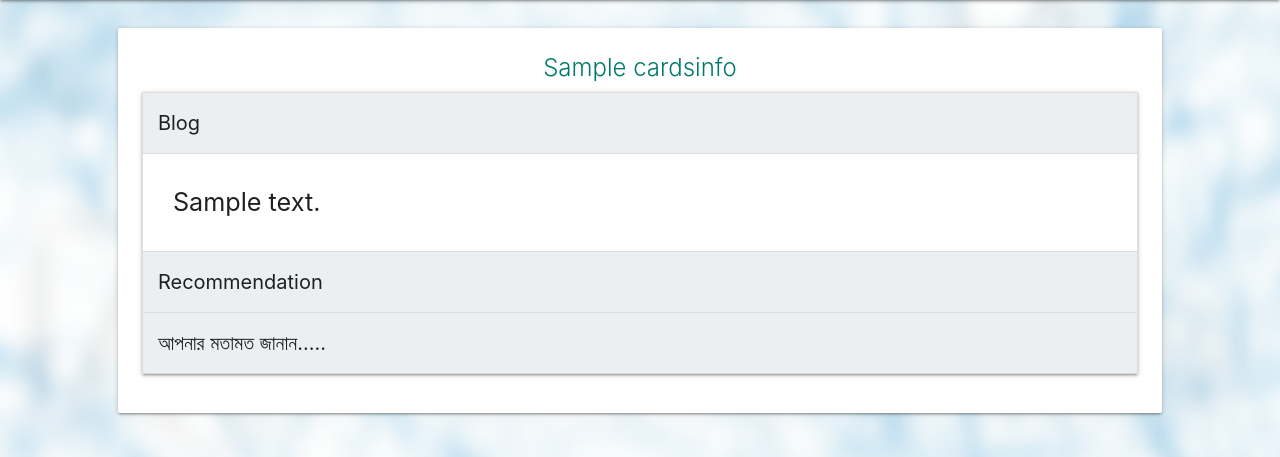
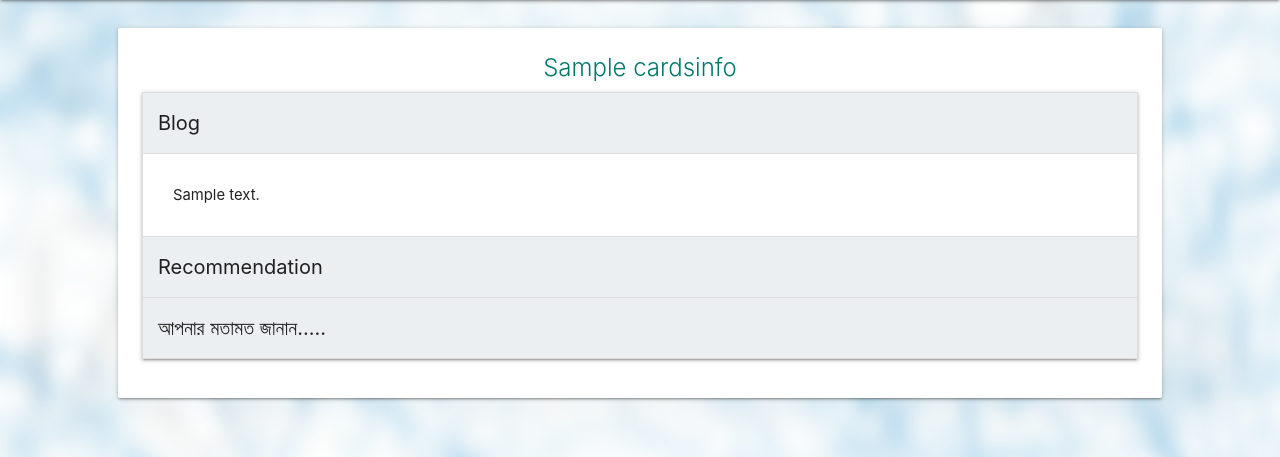
Before and after one commit to nahK994/BanglayML, a Django app: page /1/ in a window 1280 px wide. Shown: the part 64-521 px from the top of the page. Run offline with Django 3.2, Linux system fonts and the light colour scheme; tables that the repository leaves empty hold one stand-in row (values such as "Sample post"); some libraries are stand-ins or nearby versions.

Commit message:
here we go again

```diff
--- a/testApp/templates/Text.html
+++ b/testApp/templates/Text.html
@@ -20,13 +20,13 @@
                                                 </code>
                                             </pre>
                                         {% elif i|length == 2 and i.0 == '<span>' %}
-                                            <p class="flow-text center-left" style="display: inline;"><span class="teal-text">{{i.1}}</span></p>
+                                            <p class="flow-text center-left" style="font-size: 99%; display: inline;"><span class="teal-text">{{i.1}}</span></p>
                                         {% elif i|length == 2 and i.0 == '<blockquote>' %}
-                                            <blockquote style="">{{i.1}}</blockquote>
+                                            <blockquote style="font-size: 99%;">{{i.1}}</blockquote>
                                         {% elif i == '<br>' %}
                                             <br>
                                         {% else %}
-                                            <p class="flow-text center-left" style=" display: inline;">{{i}}</p>
+                                            <p class="flow-text center-left" style="font-size: 99%; display: inline;">{{i}}</p>
                                         {% endif %}
                                     {% endfor %}
                         </div>
@@ -36,7 +36,7 @@
                         <div class="collapsible-header blue-grey lighten-5" style="font-size: 20px;">Recommendation</div>
                         <div class="collapsible-body">
                             {% for aaa in recommendationList %}
-                            <a href="{{aaa.reference_link}}" target="_blank"><span class="flow-text" style="font-size: 95%;">{{aaa.reference_title}}</span></a><br>
+                            <a href="{{aaa.reference_link}}" target="_blank"><span class="flow-text" style="font-size: 99%;">{{aaa.reference_title}}</span></a><br>
                             {% endfor %}
                         </div>
                     </li>
--- a/testSite/settings.py
+++ b/testSite/settings.py
@@ -24,7 +24,7 @@ SECRET_KEY = os.environ.get('DJANGO_SECRET_KEY', 'h&o9^66dhx)xpg!0^t&lx-wsqUB&^I
 # SECURITY WARNING: don't run with debug turned on in production!
 DEBUG = os.environ.get('DJANGO_DEBUG', '') != 'False'
 
-ALLOWED_HOSTS = ['banglayml.herokuapp.com', '127.0.0.1'] # 'banglayml.herokuapp.com', '127.0.0.1'
+ALLOWED_HOSTS = ['*'] # 'banglayml.herokuapp.com', '127.0.0.1'
 
 
 # Application definition
```
